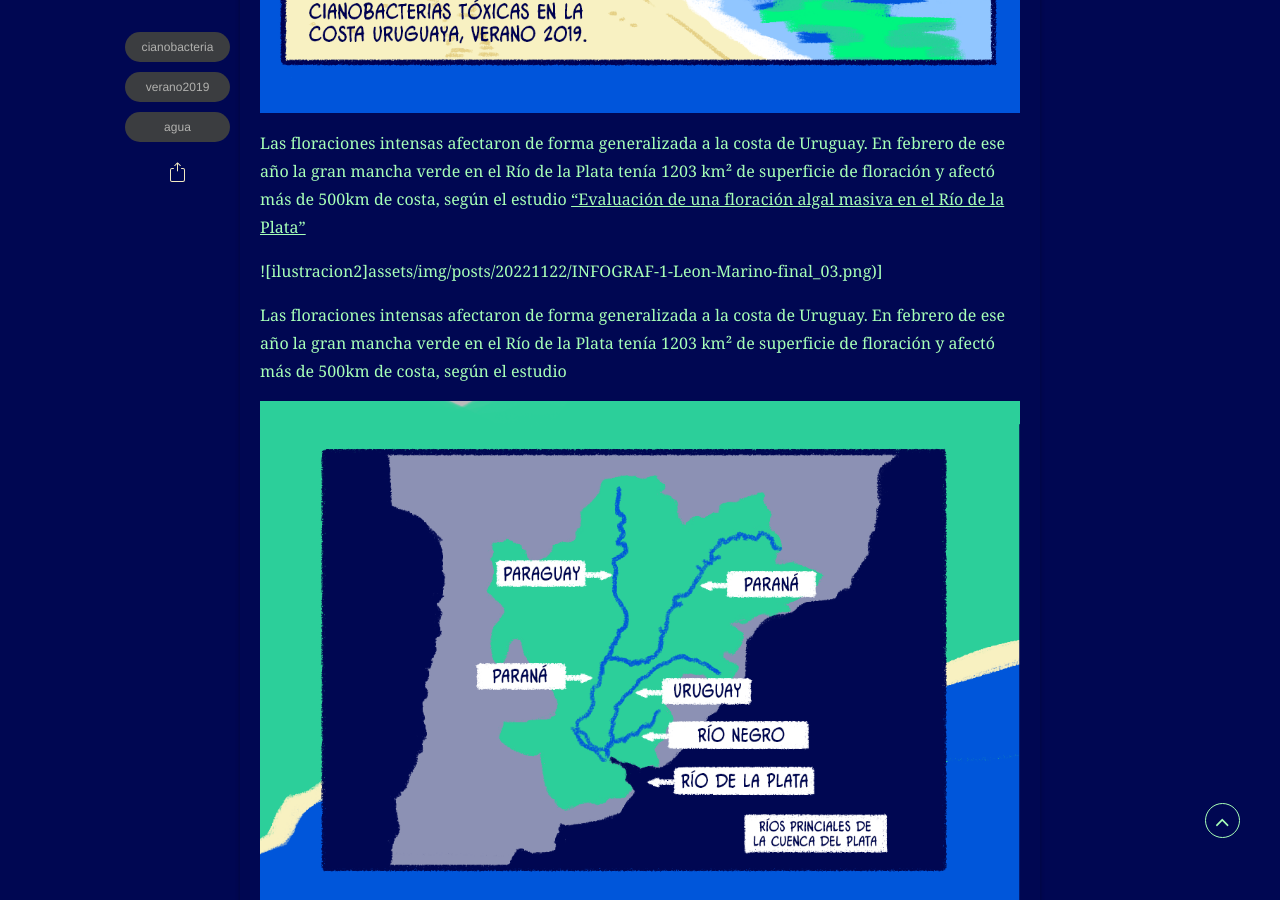
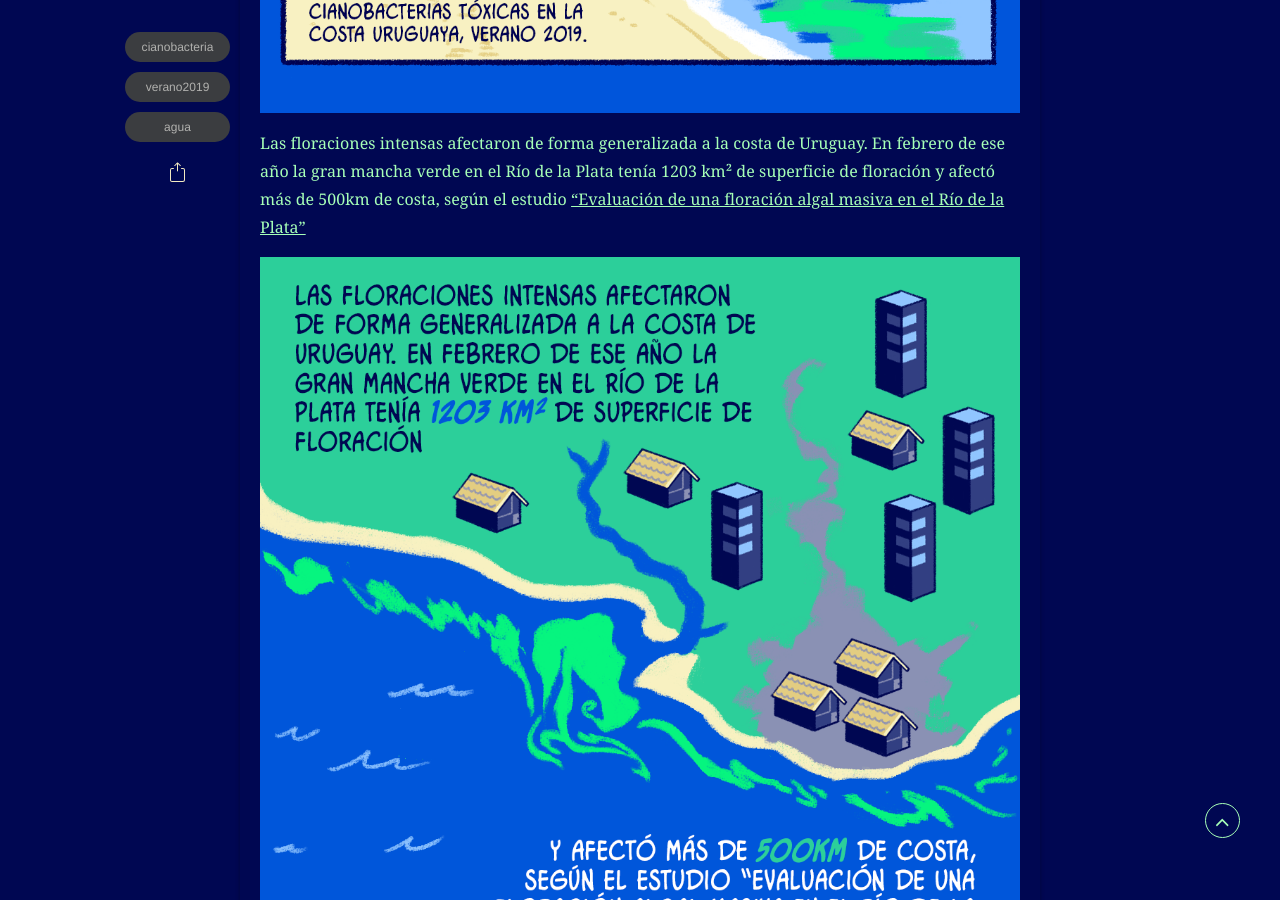
Before and after one commit to Dannysdp/Sterna.github.io, a Jekyll site: the page built from _posts/2022-11-22-Que-Pasa-Agua-Costa.md, in a window 1280 px wide and 900 px high, scrolled down 2277 px. Built offline with Jekyll 4.4.1, drawn with Linux system fonts in a browser that asks for light colours; some web fonts are replaced.

Commit message:
path fix

```diff
--- a/_posts/2022-11-22-Que-Pasa-Agua-Costa.md
+++ b/_posts/2022-11-22-Que-Pasa-Agua-Costa.md
@@ -17,7 +17,7 @@ description: "Evaluación de una floración algal masiva en el Río de la Plata"
 Las floraciones intensas afectaron de forma generalizada a la costa de Uruguay.
 En febrero de ese año la gran mancha verde en el Río de la Plata tenía 1203 km² de superficie de floración y afectó más de 500km de costa, según el estudio [“Evaluación de una floración algal masiva en el Río de la Plata”](https://doi.org/10.1016/j.watres.2020.115944)
 
-![ilustracion2]assets/img/posts/20221122/INFOGRAF-1-Leon-Marino-final_03.png)]
+![ilustracion2](assets/img/posts/20221122/INFOGRAF-1-Leon-Marino-final_03.png)
 
 Las floraciones intensas afectaron de forma generalizada a la costa de Uruguay. En febrero de ese año la gran mancha verde en el Río de la Plata tenía 1203 km² de superficie de floración y afectó más de 500km de costa, según el estudio
 
```
